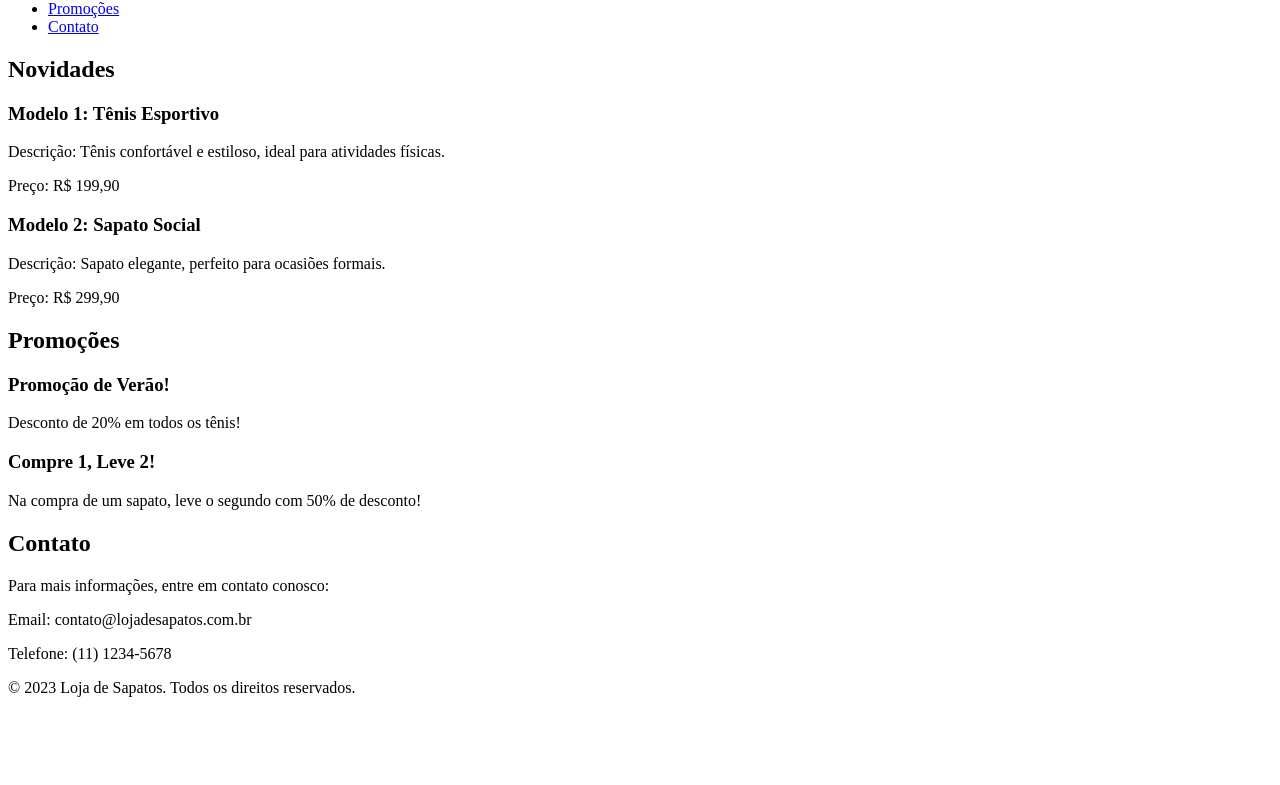
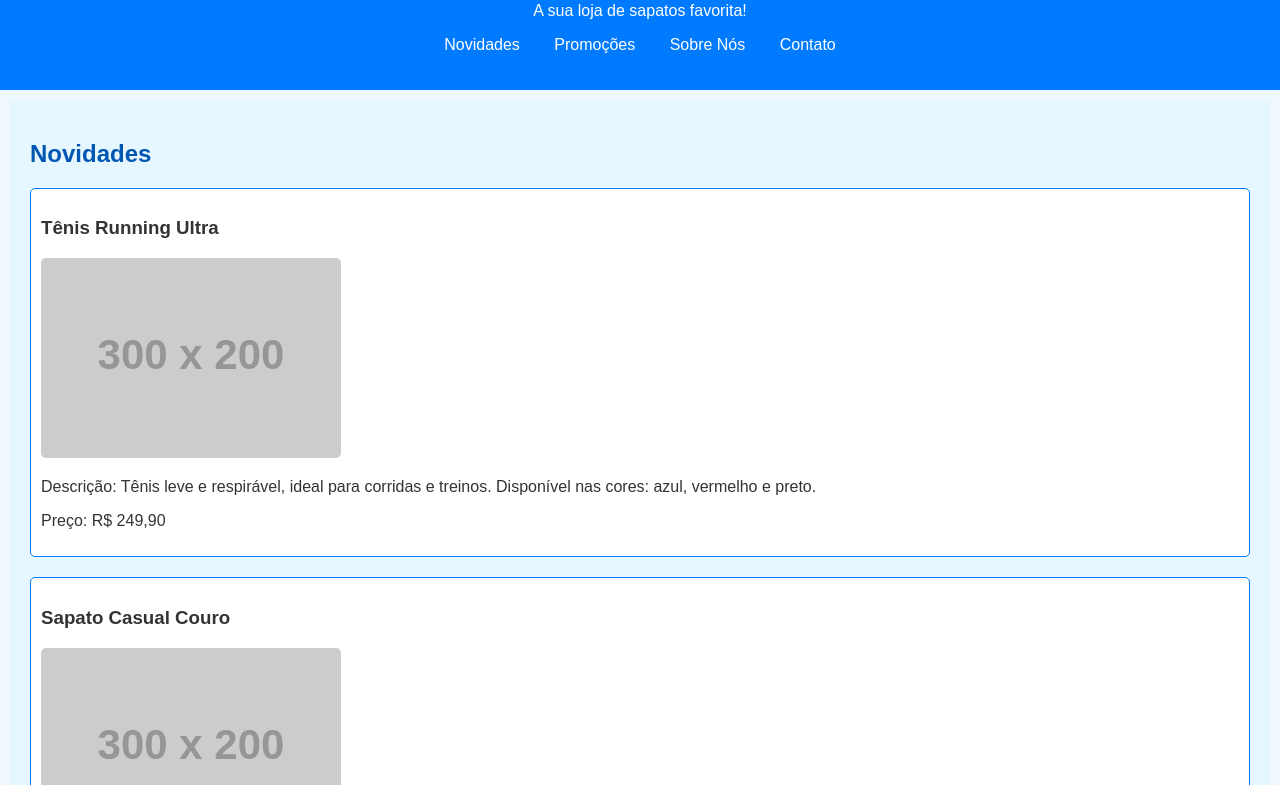
Before and after one commit to yngKenobi/projeto_sapatos, a plain HTML site: page index.html in a window 1280 px wide. Shown: the part 98-883 px from the top of the page. Before the commit the page ends 811 px from the top, so only its background shows below. Drawn offline with Linux system fonts and the light colour scheme; placeholder pictures from the web are drawn by us.

Commit message:
Modificações

```diff
--- a/index.html
+++ b/index.html
@@ -3,15 +3,74 @@
 <head>
     <meta charset="UTF-8">
     <meta name="viewport" content="width=device-width, initial-scale=1.0">
-    <title>Loja de Sapatos</title>
+    <title>Passo a Passo - Loja de Sapatos</title>
+    <style>
+        body {
+            font-family: Arial, sans-serif;
+            margin: 0;
+            padding: 0;
+            background-color: #f0f8ff;
+            color: #333;
+        }
+        header {
+            background-color: #007bff;
+            color: white;
+            padding: 20px;
+            text-align: center;
+        }
+        nav ul {
+            list-style-type: none;
+            padding: 0;
+        }
+        nav ul li {
+            display: inline;
+            margin: 0 15px;
+        }
+        nav ul li a {
+            color: white;
+            text-decoration: none;
+        }
+        section {
+            padding: 20px;
+            margin: 10px;
+            border-radius: 5px;
+            background-color: #e6f7ff;
+        }
+        h2 {
+            color: #0056b3;
+        }
+        article {
+            margin-bottom: 20px;
+            padding: 10px;
+            border: 1px solid #007bff;
+            border-radius: 5px;
+            background-color: #ffffff;
+        }
+        img {
+            max-width: 100%;
+            height: auto;
+            border-radius: 5px;
+        }
+        footer {
+            text-align: center;
+            padding: 10px;
+            background-color: #007bff;
+            color: white;
+            position: relative;
+            bottom: 0;
+            width: 100%;
+        }
+    </style>
 </head>
 <body>
     <header>
-        <h1>Bem-vindo à Nossa Loja de Sapatos!</h1>
+        <h1>Passo a Passo</h1>
+        <p>A sua loja de sapatos favorita!</p>
         <nav>
             <ul>
                 <li><a href="#novidades">Novidades</a></li>
                 <li><a href="#promocoes">Promoções</a></li>
+                <li><a href="#sobre">Sobre Nós</a></li>
                 <li><a href="#contato">Contato</a></li>
             </ul>
         </nav>
@@ -20,22 +79,33 @@
     <section id="novidades">
         <h2>Novidades</h2>
         <article>
-            <h3>Modelo 1: Tênis Esportivo</h3>
-            <p>Descrição: Tênis confortável e estiloso, ideal para atividades físicas.</p>
-            <p>Preço: R$ 199,90</p>
+            <h3>Tênis Running Ultra</h3>
+            <img src="https://via.placeholder.com/300x200?text=T%C3%AAnis+Running+Ultra" alt="Tênis Running Ultra">
+            <p>Descrição: Tênis leve e respirável, ideal para corridas e treinos. Disponível nas cores: azul, vermelho e preto.</p>
+            <p>Preço: R$ 249,90</p>
         </article>
         <article>
-            <h3>Modelo 2: Sapato Social</h3>
-            <p>Descrição: Sapato elegante, perfeito para ocasiões formais.</p>
-            <p>Preço: R$ 299,90</p>
+            <h3>Sapato Casual Couro</h3>
+            <img src="https://via.placeholder.com/300x200?text=Sapato+Casual+Couro" alt="Sapato Casual Couro">
+            <p>Descrição: Sapato de couro legítimo, perfeito para o dia a dia e ocasiões informais. Conforto e estilo em um só produto.</p>
+            <p>Preço: R$ 349,90</p>
+        </article>
+        <article>
+            <h3>Botas de Inverno</h3>
+            <img src="https://via.placeholder.com/300x200?text=Botas+de+Inverno" alt="Botas de Inverno">
+            <p>Descrição: Botas quentes e impermeáveis, ideais para o inverno. Disponíveis em marrom e preto.</p>
+            <p>Preço: R$ 399,90</p>
         </article>
     </section>
 
     <section id="promocoes">
-        <h2>Promoções</h2>
+        <h2>Promoções Especiais</h2>
         <article>
-            <h3>Promoção de Verão!</h3>
-            <p>Desconto de 20% em todos os tênis!</p>
+            <h3>Desconto de 30% em Tênis!</h3>
+            <p>Na compra de qualquer modelo de tênis, você ganha 30% de desconto. Promoção válida até o final do mês!</p>
+        </article>
+        <article>
+            <h3>Compre 2, Leve 3!</h3>
         </article>
         <article>
             <h3>Compre 1, Leve 2!</h3>
```
